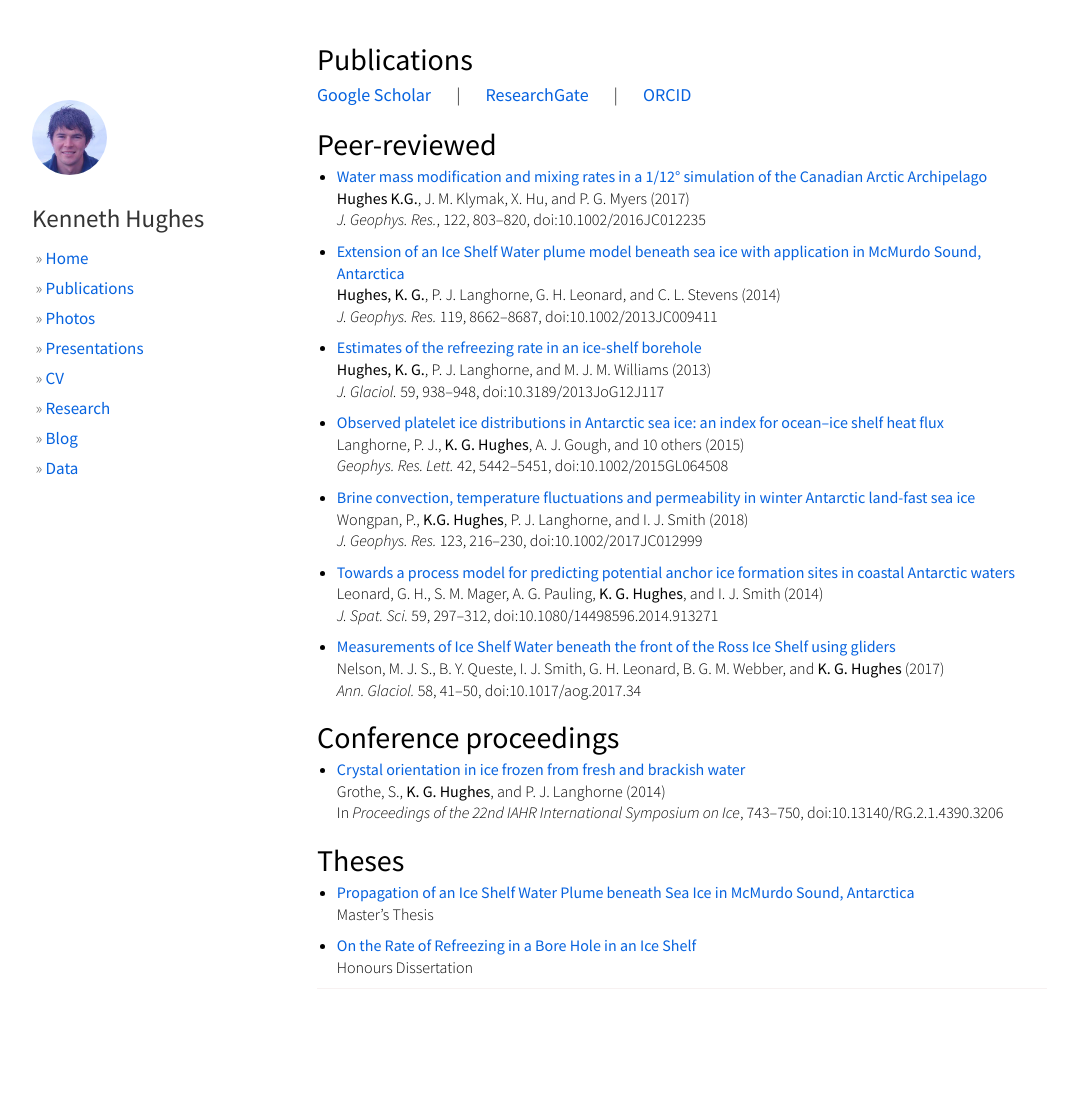
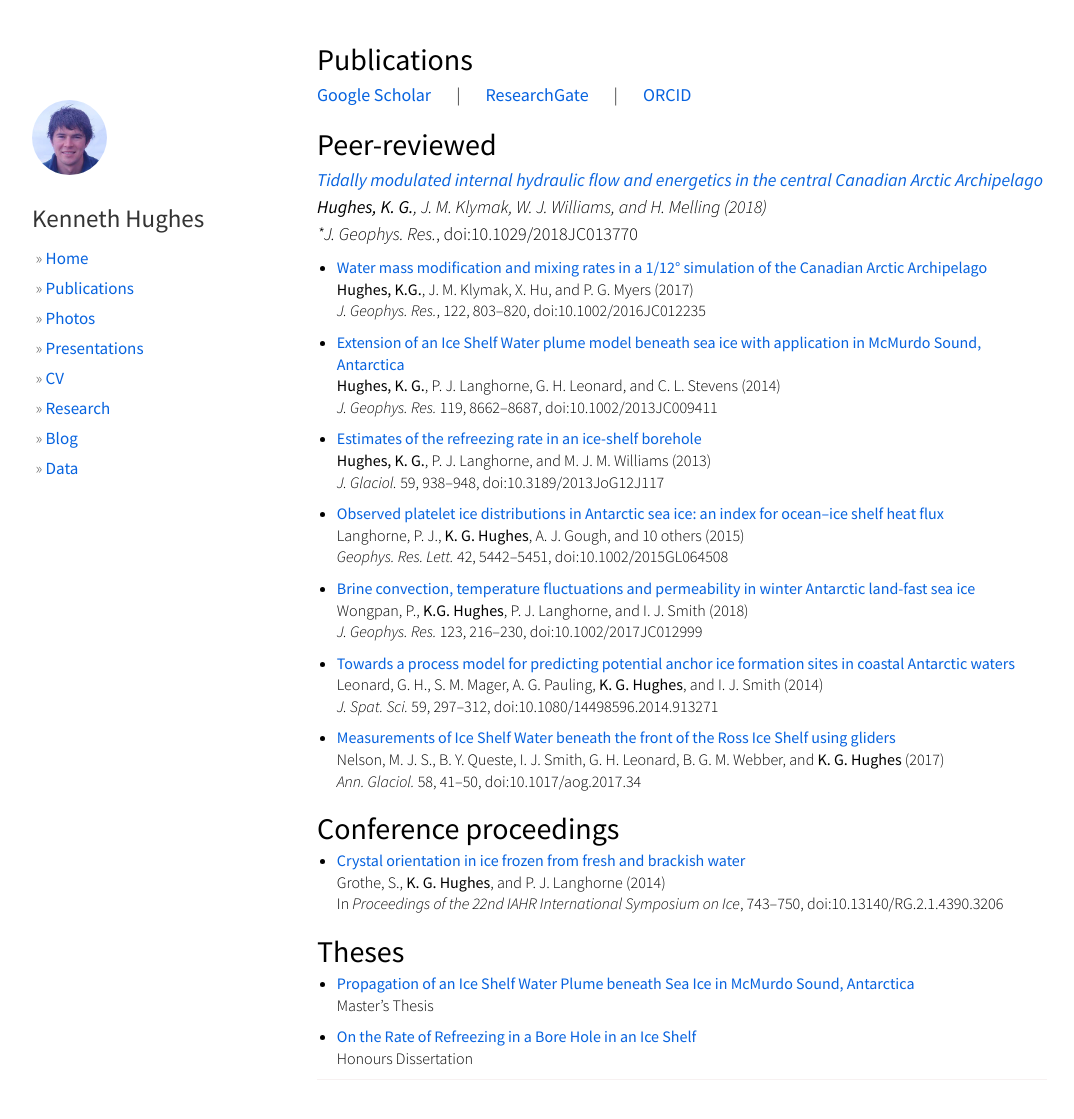
Before and after one commit to hugke729/hugke729.github.io, a Jekyll site: the page built from publications/index.md, in a window 1280 px wide and 1133 px high. Shown: the top 1119 px of the window, without its empty margins (53-1127 px from the left). Built offline with Jekyll 4.4.1, drawn with Linux system fonts in a browser that asks for light colours; nearby versions of some CDN libraries.

Commit message:
Update index.md

```diff
--- a/publications/index.md
+++ b/publications/index.md
@@ -11,8 +11,12 @@ css: publications
 
 ## Peer-reviewed
 
+*[Tidally modulated internal hydraulic flow and energetics in the central Canadian Arctic Archipelago][pr8]
+__Hughes, K. G.__, J. M. Klymak, W. J. Williams, and H. Melling (2018)
+*J. Geophys. Res.*, doi:10.1029/2018JC013770
+
 * [Water mass modification and mixing rates in a 1/12° simulation of the Canadian Arctic Archipelago][pr5]
-__Hughes K.G.__, J. M. Klymak, X. Hu, and P. G. Myers (2017)
+__Hughes, K.G.__, J. M. Klymak, X. Hu, and P. G. Myers (2017)
 *J. Geophys. Res.*, 122, 803–820, doi:10.1002/2016JC012235
 
 * [Extension of an Ice Shelf Water plume model beneath sea ice with application in McMurdo Sound, Antarctica][pr4]
```
Also changed, not shown: other parts of publications/index.md (+1 -0 lines).
